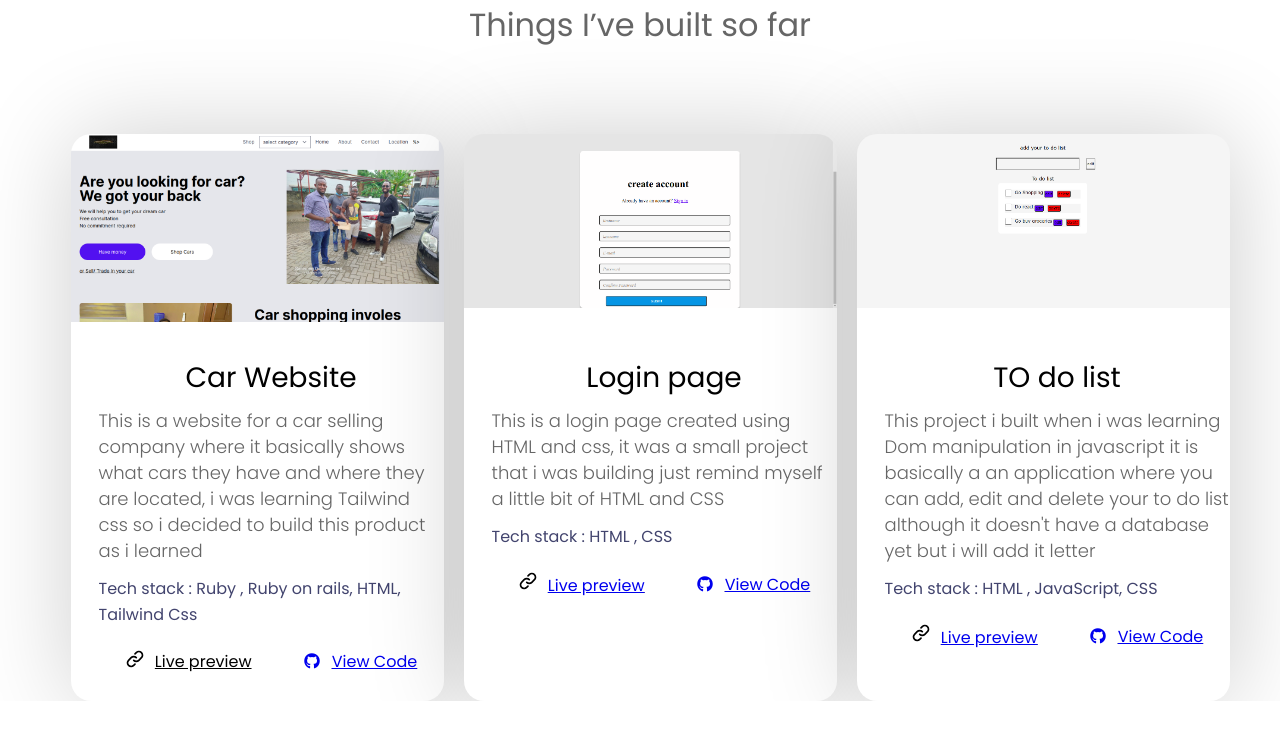
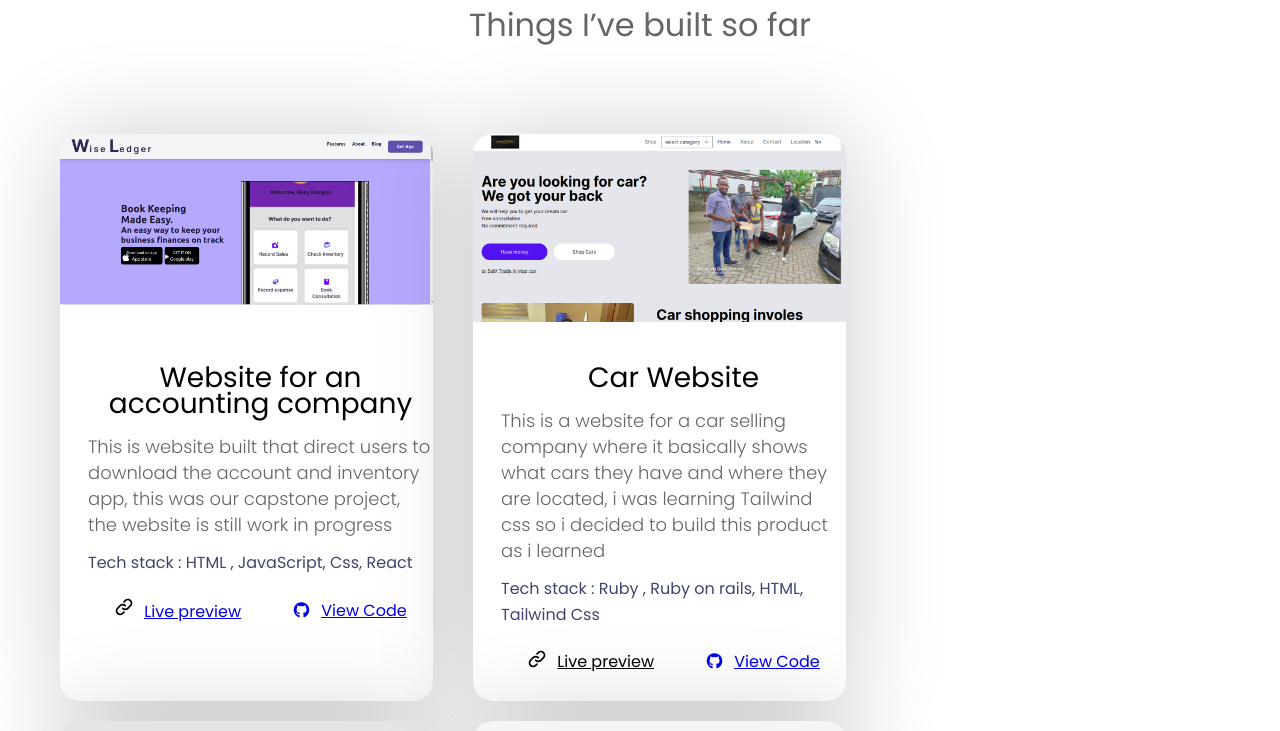
Before and after one commit to chepyego/portfolio_version2, a plain HTML site: page project.html in a window 1280 px wide. Shown: the part 380-1111 px from the top of the page. Before the commit the page ends 1081 px from the top, so only its background shows below. Drawn offline with nearby package versions, Linux system fonts and the light colour scheme.

Commit message:
add one project

```diff
--- a/media_query.css
+++ b/media_query.css
@@ -37,17 +37,20 @@
         order: 1;
 
     }
+    .projects-pictures-ul{
+        margin: auto;
+    }
     .image-box{
         display: none;
         /* display: flex;
         justify-content: center; */
     }
     .name-section{
-        /* display: flex; */
+        display: flex;
         /* flex-direction: column; */
         /* justify-content: center; */
-        /* align-items: center; */
-        margin: 20px;
+        align-items: center;
+        margin: auto;
         text-align: left;
         background-image: url(/images/jem.png);
         background-repeat: no-repeat;
--- a/project.html
+++ b/project.html
@@ -43,6 +43,23 @@
       </div>
       <div class="projects-pictures">
         <ul class="projects-pictures-ul">
+
+          <li class="project-1 project-5 project-2 project-hover hidden" id="project-2">
+            <div class="project-details">
+              <h3>Website for an accounting company</h3>
+              <p class="project-para-two">This is website built that direct users to download the account and inventory app, this was our capstone project, the website is still work in progress </p>
+              <p class="stack-para">Tech stack : HTML , JavaScript, Css, React</p>
+              <div>
+                <ul class="live-view">
+                  <li><a href="https://group-69-chepyego.vercel.app/" target="_blank"><span class="live-preview"><img src="/images/akar-icons_link-chain.svg"></span>Live preview</a></li>
+                  <li><a href="https://github.com/chepyego/Group-69" target="_blank"><span class="github-view"><i class="fa-brands fa-github"></i></span>View Code</a></li>
+                </ul>
+              </div>
+
+            </div>
+
+
+          </li>
           <li class="project-1 project-hover" id="project-1">
             <div class="project-details">
               <!-- <img src="/images/med1.jpg"> -->
--- a/style.css
+++ b/style.css
@@ -258,6 +258,9 @@
 
 
 }
+.project-5{
+  background-image: url(/images/WiseLeger_website.png);
+}
 .image{
   width:375px;
   height: 260px;
@@ -331,10 +334,15 @@
 
 .projects-pictures-ul{
   display: flex;
+  flex-wrap: wrap;
+  margin: 40px;
+  gap: 20px;
+
   /* margin-right: 47px; */
   /* flex-direction: row; */
-  justify-content: center;
+
 }
+
 .contact-section{
   margin-top: 225px;
   margin-bottom: 53px;
```
Also changed, not shown: index.html (+18 -15 lines), images/WiseLeger_website.png (added).
